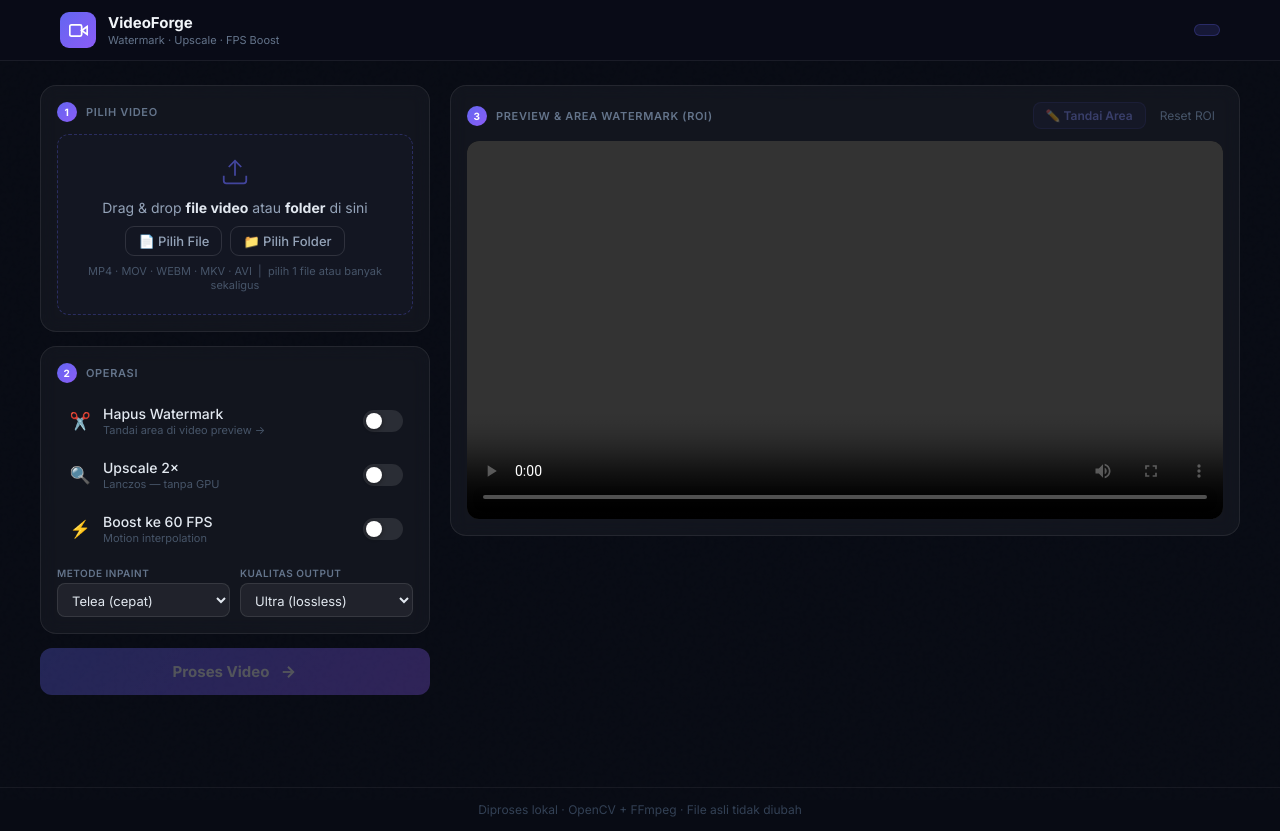
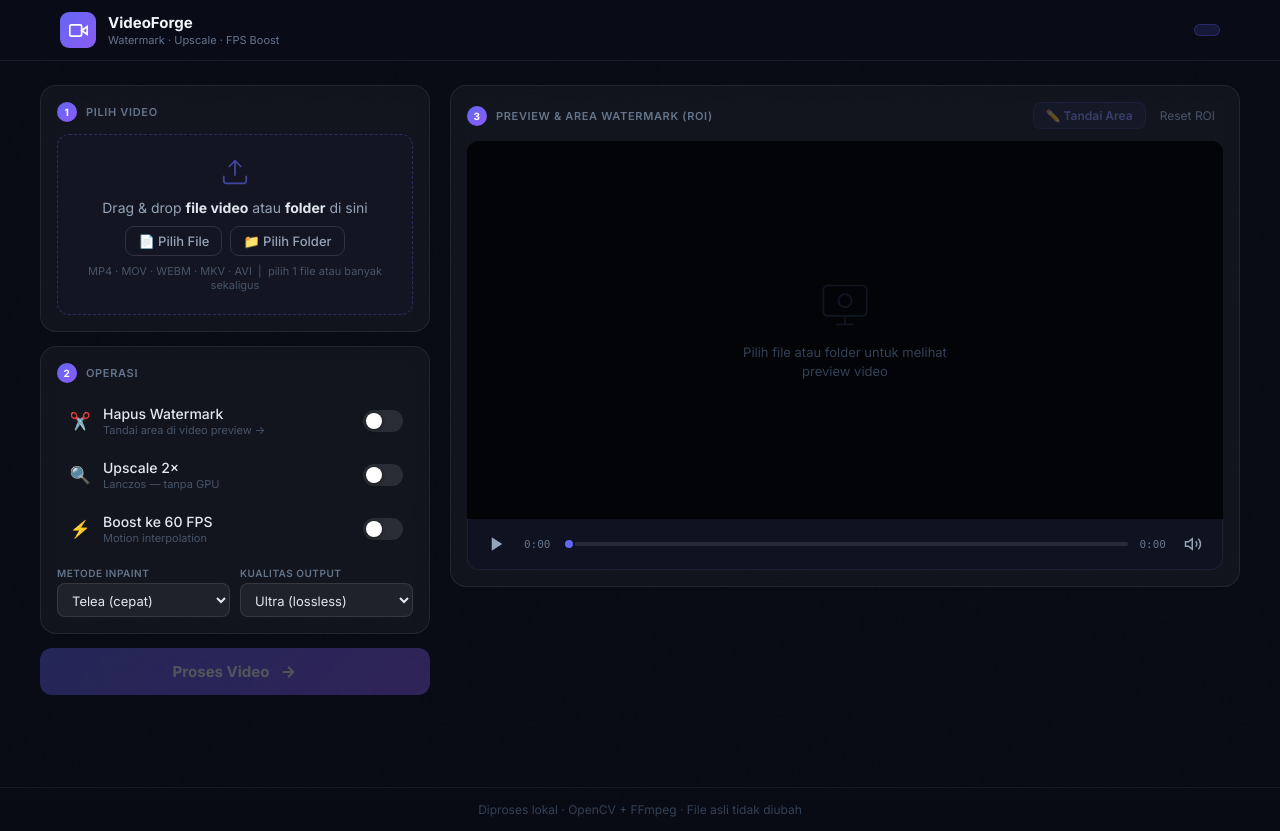
Before and after one commit to labby245/lab-scale, a Flask app: page / in a window 1280 px wide. Run offline with Flask 3, Linux system fonts and the light colour scheme; a map, chart or similar area stays blank.

Commit message:
feat: replace native video controls with custom UI below the video player to avoid overlapping with draw mode

```diff
--- a/static/app.js
+++ b/static/app.js
@@ -33,6 +33,17 @@
 const video          = $('video');
 const overlay        = $('overlay');
 const vpPlaceholder  = $('vpPlaceholder');
+
+const playBtn       = $('playBtn');
+const iconPlay      = $('iconPlay');
+const iconPause     = $('iconPause');
+const muteBtn       = $('muteBtn');
+const iconVol       = $('iconVol');
+const iconMute      = $('iconMute');
+const seekSlider    = $('seekSlider');
+const timeCurrent   = $('timeCurrent');
+const timeTotal     = $('timeTotal');
+
 const drawModeBtn    = $('drawModeBtn');
 const drawNotice     = $('drawNotice');
 const clearRoi       = $('clearRoi');
@@ -128,30 +139,18 @@
   updateProcessBtn();
 }
 
-function showSourceInfo(icon, label, sub) {
-  srcIcon.textContent = icon;
-  srcLabel.textContent = label;
-  srcSub.textContent = sub;
-  sourceInfo.hidden = false;
-}
-
-clearSourceBtn.addEventListener('click', () => {
-  mode = 'none'; selectedFiles = [];
-  sourceInfo.hidden = true;
-  modeBadge.textContent = ''; modeBadge.className = 'header-badge';
-  video.src = ''; vpPlaceholder.style.display = '';
-  roi = null; drawRoi(null); roiInfo.hidden = true;
-  drawModeBtn.disabled = true;
-  singleResult.hidden = true; bulkResultCard.hidden = true;
-  procStatus.textContent = '';
-  updateProcessBtn();
-});
-
 function loadVideoBlob(file) {
   const url = URL.createObjectURL(file);
   video.src = url;
   vpPlaceholder.style.display = 'none';
   drawModeBtn.disabled = false;
+
+  // reset controls
+  iconPlay.hidden = false;
+  iconPause.hidden = true;
+  seekSlider.value = 0;
+  timeCurrent.textContent = '0:00';
+  timeTotal.textContent = '0:00';
 }
 
 function formatSize(bytes) {
@@ -176,6 +175,54 @@
   drawModeBtn.classList.toggle('active', drawMode);
   drawModeBtn.textContent = drawMode ? '⏹ Selesai' : '✏️ Tandai Area';
   drawNotice.hidden = !drawMode;
+});
+
+// ── VIDEO CONTROLS ───────────────────────────────────────
+function formatTime(s) {
+  if (!s || isNaN(s)) return '0:00';
+  const m = Math.floor(s / 60);
+  const sec = Math.floor(s % 60).toString().padStart(2, '0');
+  return `${m}:${sec}`;
+}
+
+video.addEventListener('loadedmetadata', () => {
+  fitCanvas();
+  timeTotal.textContent = formatTime(video.duration);
+  seekSlider.max = video.duration || 100;
+});
+video.addEventListener('timeupdate', () => {
+  if (!isSeeking) seekSlider.value = video.currentTime;
+  timeCurrent.textContent = formatTime(video.currentTime);
+});
+
+let isSeeking = false;
+seekSlider.addEventListener('mousedown', () => isSeeking = true);
+seekSlider.addEventListener('mouseup', () => isSeeking = false);
+seekSlider.addEventListener('input', () => {
+  video.currentTime = seekSlider.value;
+  timeCurrent.textContent = formatTime(seekSlider.value);
+});
+
+playBtn.addEventListener('click', () => {
+  if (!video.src) return;
+  if (video.paused) {
+    video.play();
+    iconPlay.hidden = true;
+    iconPause.hidden = false;
+  } else {
+    video.pause();
+    iconPlay.hidden = false;
+    iconPause.hidden = true;
+  }
+});
+
+video.addEventListener('play', () => { iconPlay.hidden = true; iconPause.hidden = false; });
+video.addEventListener('pause', () => { iconPlay.hidden = false; iconPause.hidden = true; });
+
+muteBtn.addEventListener('click', () => {
+  video.muted = !video.muted;
+  iconVol.hidden = video.muted;
+  iconMute.hidden = !video.muted;
 });
 
 // ── CANVAS ROI ────────────────────────────────────────────
--- a/static/style.css
+++ b/static/style.css
@@ -191,21 +191,51 @@
 /* ── Video editor ── */
 .editor-card { flex: 1; }
 .video-wrap {
-  position: relative; width: 100%; background: #020408; border-radius: 12px; overflow: hidden;
+  position: relative; width: 100%; background: #000; border-radius: 12px 12px 0 0; overflow: hidden;
   min-height: 200px; display: flex; align-items: center; justify-content: center;
 }
 .vp-placeholder {
   position: absolute; inset: 0; display: flex; flex-direction: column;
   align-items: center; justify-content: center; gap: 12px; color: #1e293b; z-index: 1;
+  background: #020408;
 }
 .vp-placeholder svg { opacity: 0.5; }
 .vp-placeholder p { font-size: 13px; color: #334155; text-align: center; max-width: 240px; line-height: 1.5; }
-#video { width: 100%; height: auto; display: block; position: relative; z-index: 2; }
+#video { width: 100%; height: auto; max-height: 500px; display: block; position: relative; z-index: 2; object-fit: contain; }
 #overlay {
   position: absolute; left: 0; top: 0; z-index: 3;
   pointer-events: none; cursor: default;
 }
 #overlay.draw-active { pointer-events: auto; cursor: crosshair; }
+
+/* ── Custom Controls ── */
+.custom-controls {
+  display: flex; align-items: center; gap: 12px;
+  background: #0f1220; padding: 10px 14px;
+  border-radius: 0 0 12px 12px; border: 1px solid rgba(255,255,255,0.06); border-top: none;
+}
+.ctrl-btn {
+  background: none; border: none; color: #94a3b8; cursor: pointer;
+  display: flex; align-items: center; justify-content: center;
+  width: 30px; height: 30px; border-radius: 6px; transition: all 0.2s;
+}
+.ctrl-btn:hover { background: rgba(255,255,255,0.08); color: #fff; }
+.ctrl-time { font-family: 'SF Mono', monospace; font-size: 11px; color: #64748b; font-variant-numeric: tabular-nums; }
+.ctrl-seek {
+  flex: 1; -webkit-appearance: none; appearance: none;
+  height: 4px; border-radius: 2px; background: rgba(255,255,255,0.1); outline: none; cursor: pointer;
+}
+.ctrl-seek::-webkit-slider-thumb {
+  -webkit-appearance: none; appearance: none;
+  width: 12px; height: 12px; border-radius: 50%;
+  background: #6366f1; cursor: pointer; border: 2px solid #0f1220;
+  transition: transform 0.1s;
+}
+.ctrl-seek::-moz-range-thumb {
+  width: 12px; height: 12px; border-radius: 50%;
+  background: #6366f1; cursor: pointer; border: 2px solid #0f1220;
+}
+.ctrl-seek:hover::-webkit-slider-thumb { transform: scale(1.2); }
 
 .roi-info {
   display: flex; align-items: center; gap: 8px; margin-top: 8px;
--- a/templates/index.html
+++ b/templates/index.html
@@ -166,8 +166,22 @@
               </svg>
               <p>Pilih file atau folder untuk melihat preview video</p>
             </div>
-            <video id="video" controls></video>
+            <video id="video" playsinline></video>
             <canvas id="overlay"></canvas>
+          </div>
+          <!-- Custom Video Controls -->
+          <div class="custom-controls" id="customControls">
+            <button id="playBtn" class="ctrl-btn" title="Play/Pause">
+              <svg id="iconPlay" width="18" height="18" viewBox="0 0 24 24" fill="currentColor"><polygon points="5 3 19 12 5 21 5 3"/></svg>
+              <svg id="iconPause" width="18" height="18" viewBox="0 0 24 24" fill="currentColor" hidden><rect x="6" y="4" width="4" height="16"/><rect x="14" y="4" width="4" height="16"/></svg>
+            </button>
+            <span class="ctrl-time" id="timeCurrent">0:00</span>
+            <input type="range" id="seekSlider" class="ctrl-seek" value="0" min="0" max="100" step="0.1" />
+            <span class="ctrl-time" id="timeTotal">0:00</span>
+            <button id="muteBtn" class="ctrl-btn" title="Mute/Unmute">
+              <svg id="iconVol" width="18" height="18" viewBox="0 0 24 24" fill="none" stroke="currentColor" stroke-width="2"><polygon points="11 5 6 9 2 9 2 15 6 15 11 19 11 5"/><path d="M15.54 8.46a5 5 0 0 1 0 7.07"/><path d="M19.07 4.93a10 10 0 0 1 0 14.14"/></svg>
+              <svg id="iconMute" width="18" height="18" viewBox="0 0 24 24" fill="none" stroke="currentColor" stroke-width="2" hidden><polygon points="11 5 6 9 2 9 2 15 6 15 11 19 11 5"/><line x1="23" y1="9" x2="17" y2="15"/><line x1="17" y1="9" x2="23" y2="15"/></svg>
+            </button>
           </div>
           <div class="roi-info" id="roiInfo" hidden>
             <svg width="12" height="12" viewBox="0 0 24 24" fill="none" stroke="currentColor" stroke-width="2"><rect x="3" y="3" width="18" height="18" rx="2"/></svg>
```
